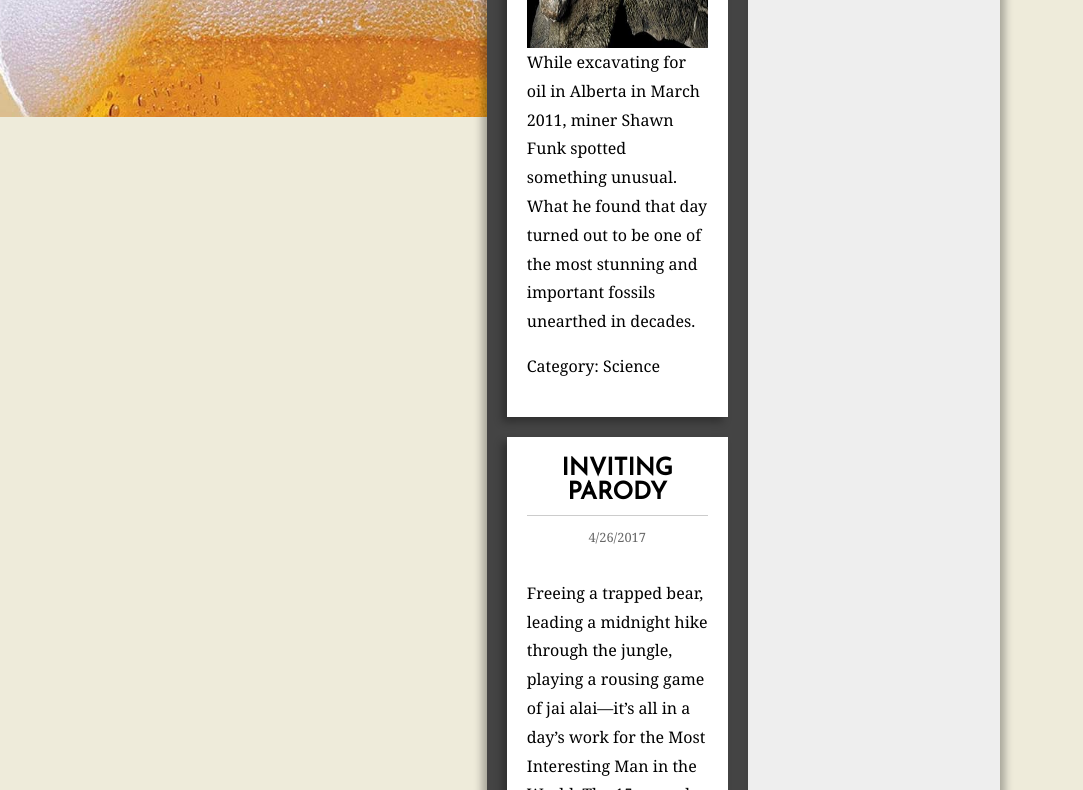
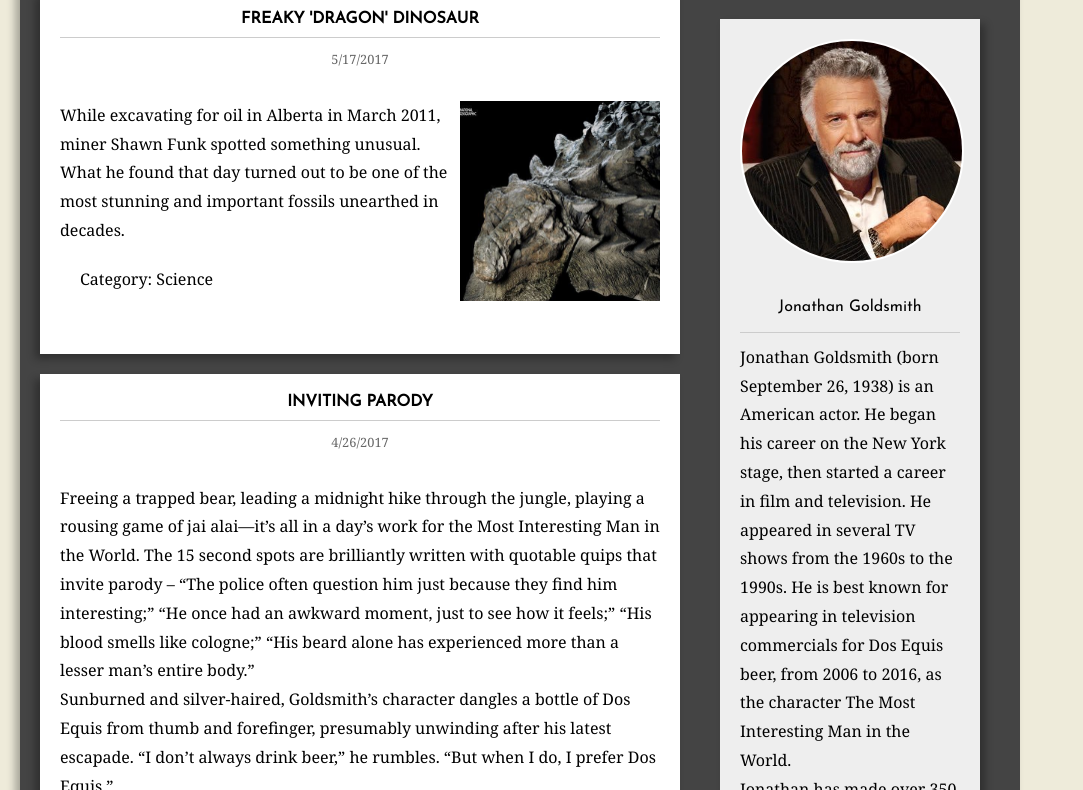
Before and after one commit to Jaredp75/Jared-iBeer, a plain HTML site: page index.html in a window 1280 px wide. Shown: the part 438-1228 px from the top of the page, without its empty margins (0-1083 px from the left). Drawn offline with Linux system fonts and the light colour scheme; files whose address does not match are found by name.

Commit message:
Second Commit

```diff
--- a/index.html
+++ b/index.html
@@ -109,10 +109,11 @@
                 enough acting work to survive and wound up working various jobs, including driving a garbage truck and working in
                 construction, to help make ends meet.</p>
             </aside>
+            <footer id="site-footer">
+                <span>iBlog 2017</span>
+            </footer>
         </div>  <!-- END .wrapper -->
 
-        <footer id="site-footer">
-            <span>iBlog 2017</span>
-        </footer>
+
     </body>
 </html>
--- a/main.css
+++ b/main.css
@@ -11,19 +11,73 @@ COLORS:
 light tan: #eeebda
 
 */
+/* http://meyerweb.com/eric/tools/css/reset/
+   v2.0 | 20110126
+   License: none (public domain)
+*/
+
+html, body, div, span, applet, object, iframe,
+h1, h2, h3, h4, h5, h6, p, blockquote, pre,
+a, abbr, acronym, address, big, cite, code,
+del, dfn, em, img, ins, kbd, q, s, samp,
+small, strike, strong, sub, sup, tt, var,
+b, u, i, center,
+dl, dt, dd, ol, ul, li,
+fieldset, form, label, legend,
+table, caption, tbody, tfoot, thead, tr, th, td,
+article, aside, canvas, details, embed,
+figure, figcaption, footer, header, hgroup,
+menu, nav, output, ruby, section, summary,
+time, mark, audio, video {
+	margin: 0;
+	padding: 0;
+	border: 0;
+	font-size: 100%;
+	font: inherit;
+	vertical-align: baseline;
+}
+/* HTML5 display-role reset for older browsers */
+article, aside, details, figcaption, figure,
+footer, header, hgroup, menu, nav, section {
+	display: block;
+}
+body {
+	line-height: 1;
+}
+ol, ul {
+	list-style: none;
+}
+blockquote, q {
+	quotes: none;
+}
+blockquote:before, blockquote:after,
+q:before, q:after {
+	content: '';
+	content: none;
+}
+table {
+	border-collapse: collapse;
+	border-spacing: 0;
+}
+
+
 body{
     font-family: 'Noto Serif', serif;
     line-height: 1.8;
     margin: 0;
     background-color: #eeebda;
+		padding: 20px;
 }
 body > div {
   display:flex;
+  flex-direction: column;
+  justify-content: center;
 }
 
 h1, h2, h3{
     font-family: "Josefin Sans", sans-serif;
     margin-top: 0;
+
 }
 img{
     max-width: 100%;
@@ -32,35 +86,26 @@ img{
     display: block;
 }
 .wrapper{
+		position: relative;
     width: 1000px;
     display: flex;
     align-content: center;
 
-
-
-    /*
-        TODO:
-        - Center up the page
-        - Create a flexbox containerer for
-        the major page sections
-    */
 }
 #site-header{
   display: inline-block;
-    /*
-        TODO
-        - Flexbox property here
-    */
+
 }
 #site-header div{
     text-align: center;
     padding: 60px 0 120px 0;
-    font-size: 4em;
+    font-size: 5em;
     background-image: url(/Users/jerusmacbook/Documents/Projects/Jared-iBeer/ibeer_starter_files/img/header-img.jpg);
 
 
     background-size: cover;
     background-position: right bottom;
+
 }
 #site-header div h1,
 #site-header div h3{
@@ -80,11 +125,9 @@ img{
 }
 #main-navigation{
     background: #444;
+    display: flex;
 
-    /*
-        TODO:
-        - Use Flexbox to arrange the navigation links
-    */
+
 }
 #main-navigation a{
     display: inline-flex;
@@ -93,49 +136,45 @@ img{
     text-transform: uppercase;
     padding: 10px 20px;
     flex-shrink: 0;
+    justify-content: space-around;
 
-    /*
-        TODO:
-        - Flexbox - Create general spacing between nav links
-    */
 }
 #main-navigation #logo{
     margin-right: 400px;
     flex-grow: 1;
 
-    /*
-        TODO:
-        - Flexbox - The logo needs to take up more space
-        that the other links
-    */
 }
 main{
     padding: 20px;
     background-color: #444;
     box-shadow: -5px 5px 8px rgba( 0, 0, 0, 0.3 );
 
-    /*
-        TODO:
-        - Flexbox: Set the starting width of this element
-        - Use relative positioning to bump this upward
-    */
+
+
+
 }
 aside{
     padding: 20px;
     background-color: #eee;
     box-shadow: 5px 5px 8px rgba( 0, 0, 0, 0.3 );
     align-content: center;
-    /*
-        TODO:
-        - Flexbox: Set the starting width of this element
-        - Use relative positioning to bump this upward
-    */
+    position: relative;
+    right: -700px;
+    width: 220px;
+    top: -1811px;
+    /*bottom: 5000px;*/
+
+
+
+
 }
 aside h3{
     text-align: center;
     margin: 0 0 10px 0;
     padding: 0 0 10px 0;
     border-bottom: 1px solid #ccc;
+
+
 }
 aside img{
     border-radius: 50%;
@@ -147,6 +186,9 @@ article{
     box-shadow: -5px 5px 8px rgba( 0, 0, 0, 0.3 );
     padding: 20px;
     margin-bottom: 20px;
+    width: 600px;
+
+
 
 }
 article h2{
@@ -165,28 +207,30 @@ article time{
     margin-bottom: 30px;
     color: #666;
 }
+
 article img{
   float: right;
-  height: 300px;
-  width: 300px;
-    /*
-        TODO:
-        - Float article images to the right
-        and match sizes and spacing to the mockup
-    */
+  height: 200px;
+  width: 200px;
+  background-color: white;
+  /*box-shadow: -5px 5px 8px rgba( 0, 0, 0, 0.3 );*/
+  /*padding: 10px;*/
+  margin-bottom: 20px;
+
 }
 article footer p{
-    /*
-        TODO:
-        - Style the article footer
-        HINT: Look to the article header;
-    */
+  background-color: white;
+  padding: 20px;
+  margin-bottom: 20px;
+
 }
 #site-footer{
-
+		position: absolute;
     background: #333;
-    /*
-        TODO:
-        - Style the site footer
-    */
+    display: flex;
+    color: white;
+    flex-direction: column-reverse;
+    width: 100%;
+    text-align: center;
+		top: 2200px;
 }
```
